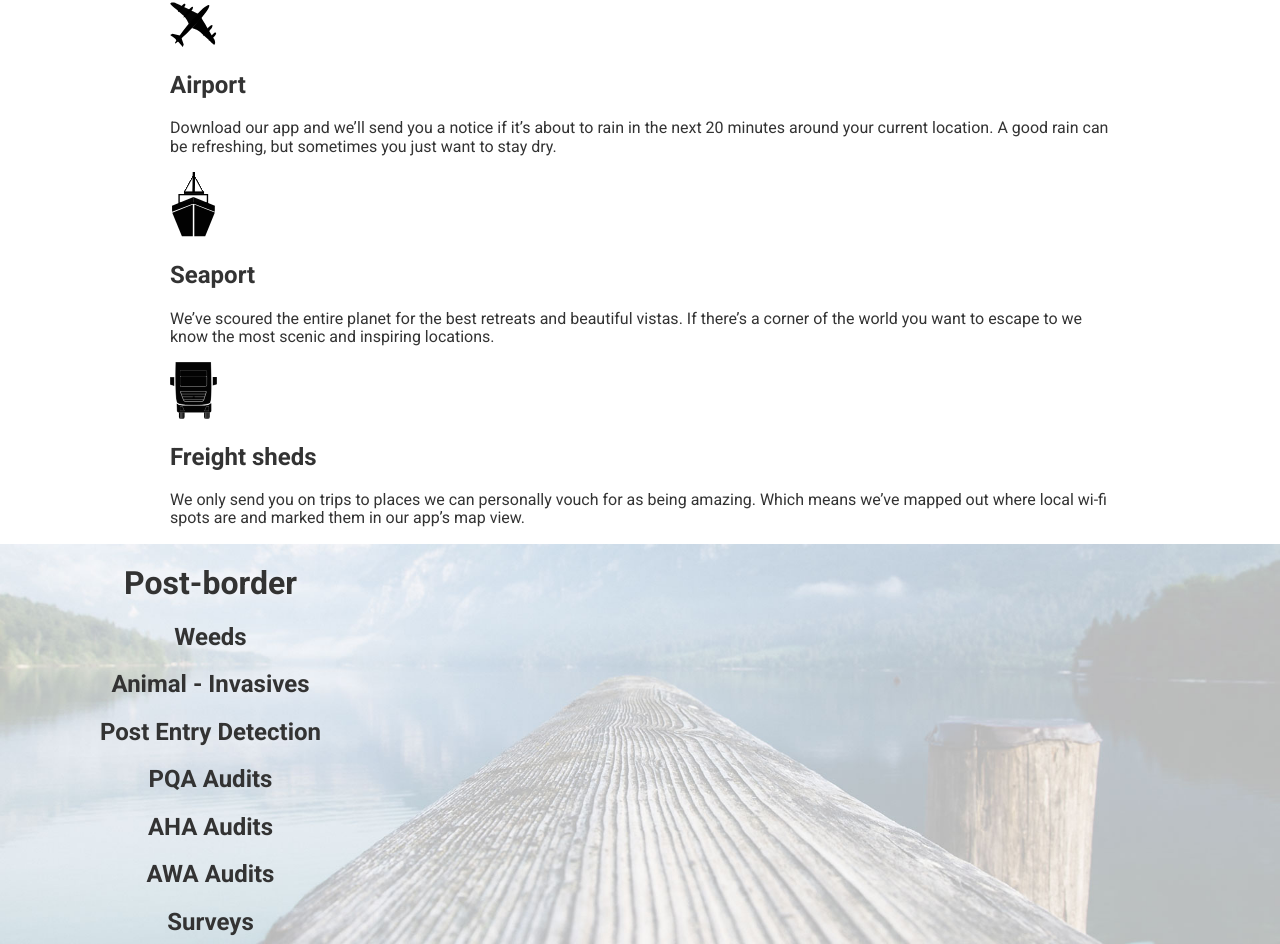
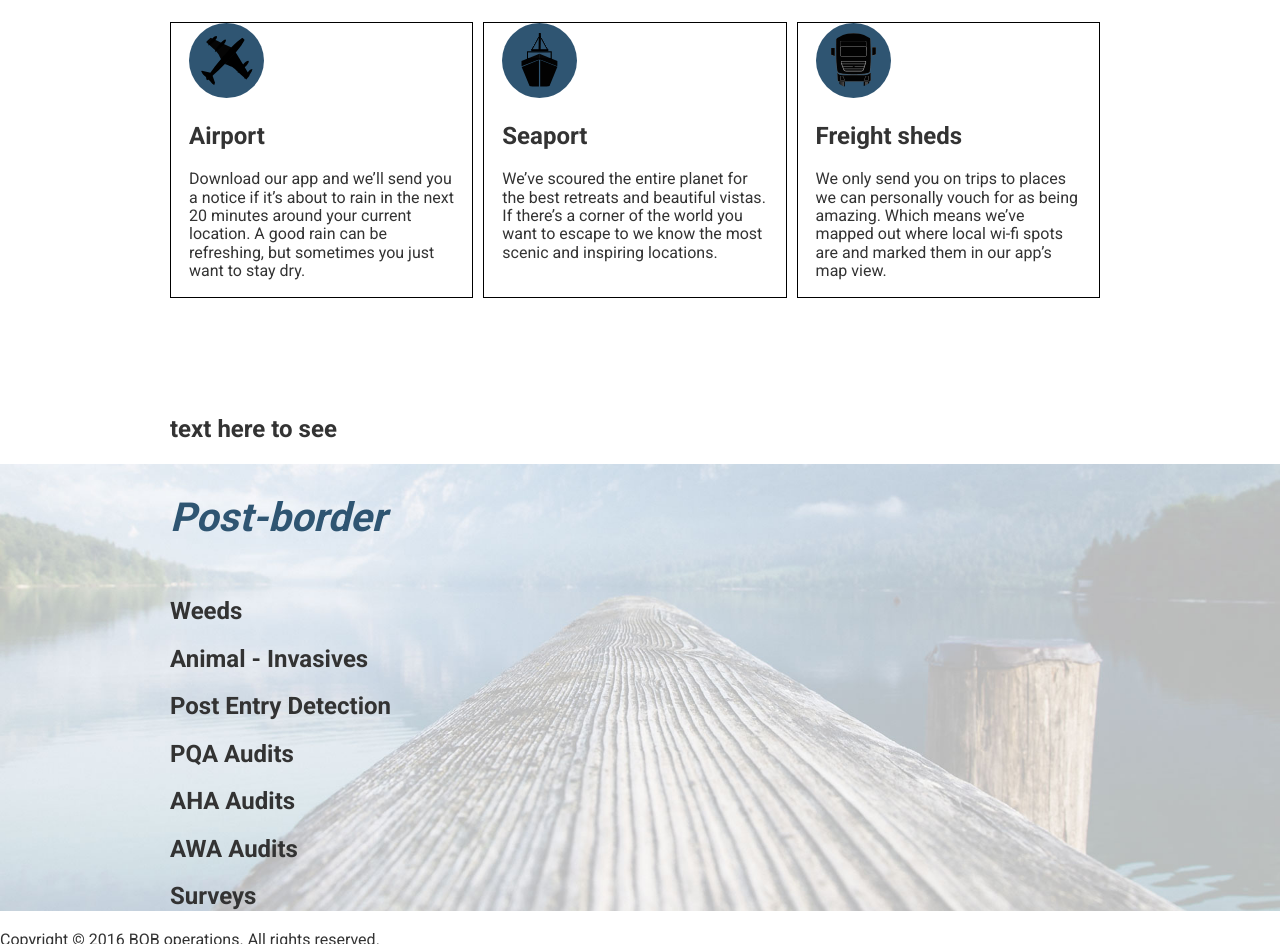
Before and after one commit to cjpillette/minion, a website: page app/index.html in a window 1280 px wide. Shown: the part 355-1299 px from the top of the page. Drawn offline with Linux system fonts and the light colour scheme.

Commit message:
styled page section into 3 blocks and flexboxed border activities

```diff
--- /dev/null
+++ b/app/assets/styles/modules/_border-frame.css
@@ -0,0 +1,6 @@
+.border-frame {
+		border: 1px solid #000;
+		padding: 0 18px 1px 18px;
+		margin-bottom: 98px;
+		margin-right: 10px;
+	}
--- a/app/assets/styles/modules/_container.css
+++ b/app/assets/styles/modules/_container.css
@@ -1,6 +1,5 @@
 .container {
 	max-width: 940px;
 	margin: 0 auto;
-	padding-left: 40px;
-	padding-right: 40px;
+
 }
--- a/app/assets/styles/modules/_icon.css
+++ b/app/assets/styles/modules/_icon.css
@@ -1,4 +1,10 @@
 .icon {
-	width: 5%;
-	height: auto;
+	width: 55px;
+	height: 55px;
+
+	&--blue-background{
+		background-color: $mainBlue;
+		border-radius: 40px;
+		padding: 10px;
+	}
 }
--- a/app/assets/styles/modules/_page-section.css
+++ b/app/assets/styles/modules/_page-section.css
@@ -1,4 +1,5 @@
 .page-section {
+
 
 	&--top {
 		background-color: $mainOrange;
@@ -8,24 +9,19 @@
 		font-size: 1.25rem;
 		font-height: 200;
 		padding-top: 0.3rem;
-		padding-bottom:0;
+		padding-bottom:10px;
 		font-style: italic;
 		color: $mainBlue;
 	}
 
-	&--bottom {
-	  position: relative;
-	  @mixin clearfix;
-
-    }
-
-	&__text-bottom {
-		position: absolute;
-		top:0;
-		left:100px;
-		text-align: center;
+	&--middle {
 
 	}
 
+	&--bottom {
+	  background: url('/assets/images/testimonials-bg.jpg') top center no-repeat;
+	  background-size: cover;
+    }
+
 
 }
--- /dev/null
+++ b/app/assets/styles/modules/_row.css
@@ -0,0 +1,21 @@
+.row {
+
+	@mixin clearfix;
+
+	&__large-4 {
+	float: left;
+	width: 33.33%;
+	}
+
+	&--equal-height {
+
+			display: flex;
+
+
+		& > div {
+			float: none;
+			display: flex;
+		}
+	}
+
+}
--- a/app/assets/styles/styles.css
+++ b/app/assets/styles/styles.css
@@ -6,3 +6,5 @@
 @import "modules/_icon";
 @import "modules/_wrapper";
 @import "modules/_container";
+@import "modules/_row";
+@import "modules/_border-frame";
--- a/app/index.html
+++ b/app/index.html
@@ -35,33 +35,52 @@
   </div>
 </div>
 
-<div id="border">
+<div id="border" class="page-section page-section--middle">
   <div class="container">
     <div class="page-section__title">
       <h1>Border</h1>
     </div>
 
-      <img src="assets/images/icons/sliced-airplane.svg" class="icon">
+     <div class="row--equal-height">
+        <div class="row__large-4">
+          <div class="border-frame">
+           <img src="assets/images/icons/sliced-airplane.svg" class="icon icon--blue-background">
            <h2>Airport</h2>
            <p>Download our app and we&rsquo;ll send you a notice if it&rsquo;s about to rain in the next 20 minutes around your current location. A good rain can be refreshing, but sometimes you just want to stay dry.</p>
+          </div>
+        </div>
 
-      <img src="assets/images/icons/sliced-vessel.svg" class="icon">
+        <div class="row__large-4">
+          <div class="border-frame">
+             <img src="assets/images/icons/sliced-vessel.svg" class="icon icon--blue-background">
              <h2>Seaport</h2>
-      <p>We&rsquo;ve scoured the entire planet for the best retreats and beautiful vistas. If there&rsquo;s a corner of the world you want to escape to we know the most scenic and inspiring locations.</p>
+            <p>We&rsquo;ve scoured the entire planet for the best retreats and beautiful vistas. If there&rsquo;s a corner of the world you want to escape to we know the most scenic and   inspiring locations.</p>
+           </div>
+        </div>
 
-      <img src="assets/images/icons/sliced-truck.svg" class="icon">
+
+         <div class="row__large-4">
+            <div class="border-frame">
+              <img src="assets/images/icons/sliced-truck.svg" class="icon icon--blue-background">
                <h2>Freight sheds</h2>
                <p>We only send you on trips to places we can personally vouch for as being amazing. Which means we&rsquo;ve mapped out where local wi-fi spots are and marked them in our app&rsquo;s map view.</p>
+            </div>
+         </div>
+  </div>
+
+<h2>text here to see</h2>
+
   </div>
 </div>
 
 
 
 <div id="postborder" class="page-section page-section--bottom">
-  <img src="assets/images/testimonials-bg.jpg">
   <div class="container">
-    <div class="page-section__text-bottom">
+    <div class="page-section__title">
         <h1>Post-border</h1>
+    </div>
+       <!--  <div class="row row__large-4"> -->
           <h2>Weeds</h2>
           <h2>Animal - Invasives</h2>
           <h2>Post Entry Detection</h2>
@@ -69,7 +88,7 @@
           <h2>AHA Audits</h2>
           <h2>AWA Audits</h2>
           <h2>Surveys</h2>
-    </div>
+       <!--  </div> -->
   </div>
 </div>
 
--- a/app/temp/styles/styles.css
+++ b/app/temp/styles/styles.css
@@ -517,27 +517,27 @@ img {
   font-size: 1.25rem;
   font-height: 200;
   padding-top: 0.3rem;
-  padding-bottom:0;
+  padding-bottom:10px;
   font-style: italic;
   color: #2f5572;
 }
 
+.page-section--middle {}
+
 .page-section--bottom {
-  position: relative;
-
-  @mixin clearfix;
-}
-
-.page-section__text-bottom {
-  position: absolute;
-  top:0;
-  left:100px;
-  text-align: center;
+  background: url('/assets/images/testimonials-bg.jpg') top center no-repeat;
+  background-size: cover;
 }
 
 .icon {
-	width: 5%;
-	height: auto;
+	width: 55px;
+	height: 55px;
+}
+
+.icon--blue-background{
+  background-color: #2f5572;
+  border-radius: 40px;
+  padding: 10px;
 }
 
 .wrapper {
@@ -594,6 +594,36 @@ img {
 .container {
 	max-width: 940px;
 	margin: 0 auto;
-	padding-left: 40px;
-	padding-right: 40px;
+
 }
+
+.row {
+
+	@mixin clearfix;
+
+}
+
+.row__large-4 {
+  float: left;
+  width: 33.33%;
+}
+
+.row--equal-height {
+  display: -webkit-box;
+  display: -ms-flexbox;
+  display: flex;
+}
+
+.row--equal-height > div {
+  float: none;
+  display: -webkit-box;
+  display: -ms-flexbox;
+  display: flex;
+}
+
+.border-frame {
+		border: 1px solid #000;
+		padding: 0 18px 1px 18px;
+		margin-bottom: 98px;
+		margin-right: 10px;
+	}
```
Lines whose indentation alone changed are shown as unchanged.
